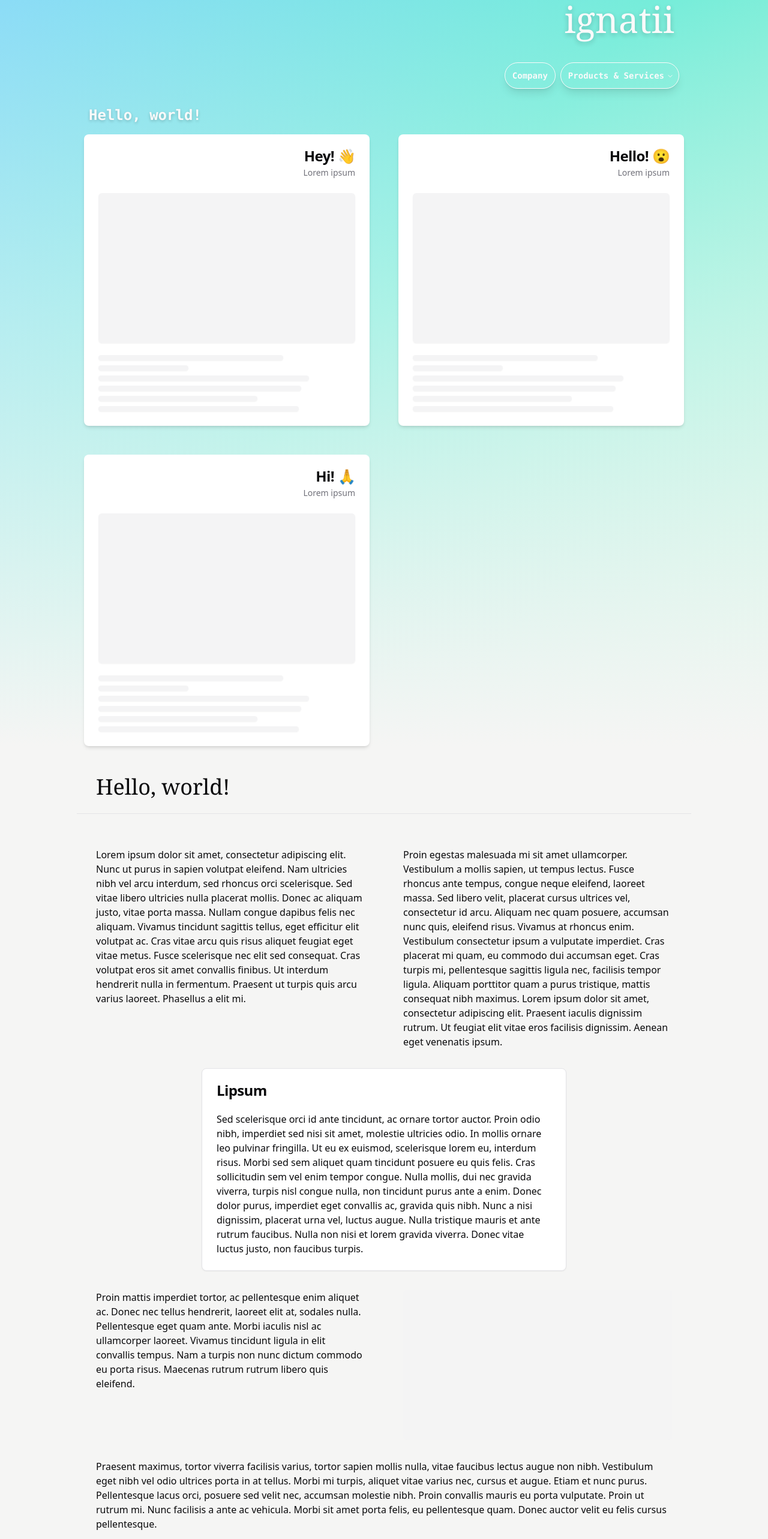
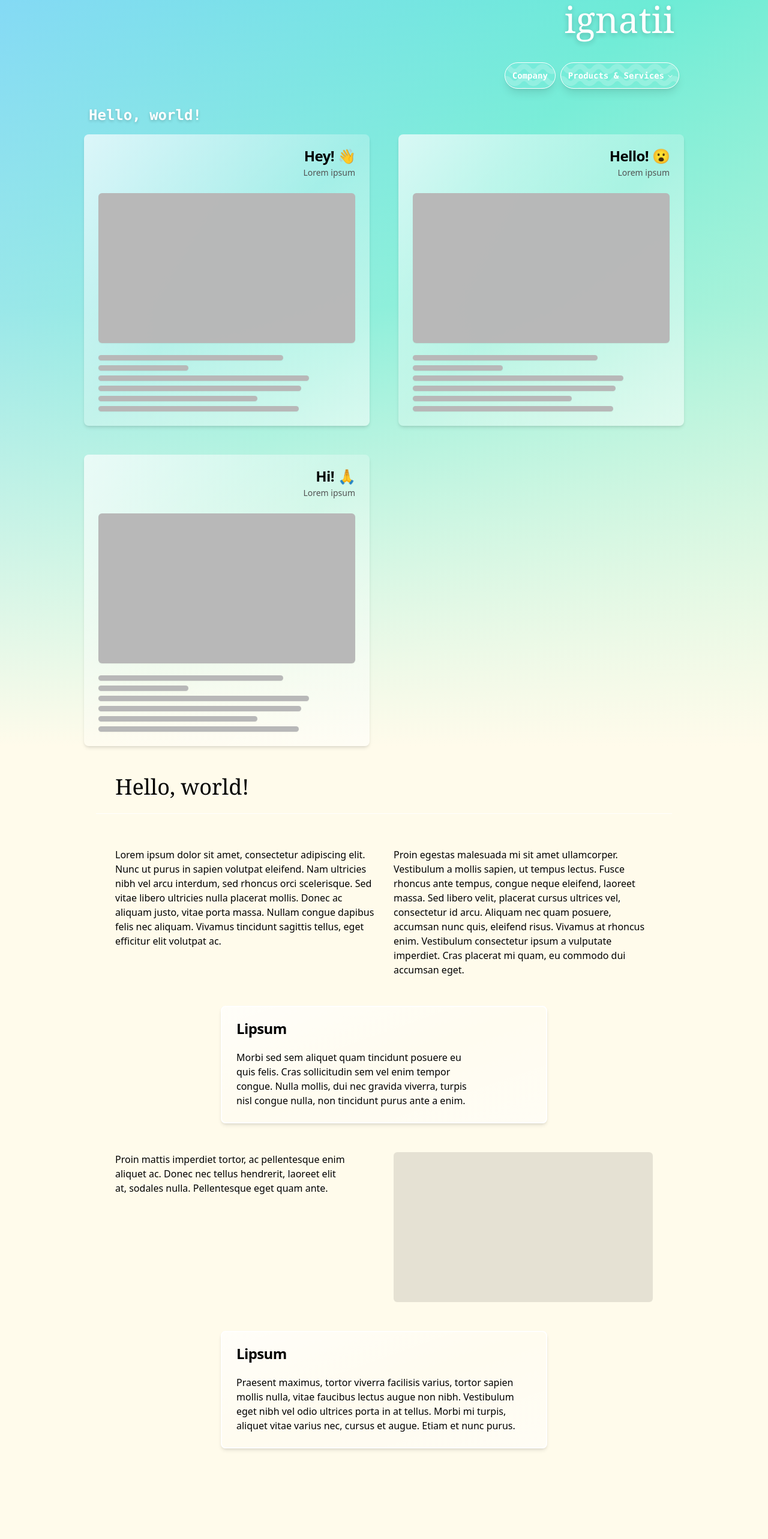
Before and after one commit to ignatii-dev/ignatii.com, a React (Vite) app: page / in a window 1280 px wide. Shown: the part 220-2786 px from the top of the page at 60% size. After the commit the page ends 2667 px from the top, so only its background shows below. Built offline with nearby package versions, Linux system fonts and the light colour scheme.

Commit message:
Restructure; restyle; add navigation menu animation

```diff
--- /dev/null
+++ b/src/components/App.tsx
@@ -0,0 +1,7 @@
+import HomePage from "@/components/HomePage"
+
+const App = () => {
+  return <HomePage />
+}
+
+export default App
--- a/src/components/App/App.tsx
+++ /dev/null
@@ -1,7 +0,0 @@
-import Home from "@/components/Home/Home"
-
-const App = () => {
-  return <Home />
-}
-
-export default App
--- a/src/components/Home/Home.tsx
+++ b/src/components/HomePage.tsx
@@ -1,5 +1,5 @@
-import Navigation from "@/components/Navigation/Navigation"
-import Title from "@/components/Title/Title"
+import HomeNavigation from "@/components/HomeNavigation"
+import HomeSiteTitle from "@/components/HomeSiteTitle"
 import {
   Card,
   CardContent,
@@ -10,16 +10,16 @@ import {
 import { Separator } from "@/components/ui/separator"
 import { Skeleton } from "@/components/ui/skeleton"
 
-const Home = () => {
+const HomePage = () => {
   return (
     <>
       <section className="relative min-h-screen pt-[38%] text-right md:px-32 md:pt-[20%] 2xl:px-96">
         <div className="absolute left-0 top-0 -z-20 block h-[calc(100vh_-_(100vh_-_100%))] w-[calc(100vw_-_(100vw_-_100%))] bg-gradient-to-br from-sky-300 via-teal-300 to-emerald-200" />
-        <div className="absolute left-0 top-0 -z-20 block h-[calc(100vh_-_(100vh_-_100%))] w-[calc(100vw_-_(100vw_-_100%))] bg-gradient-to-t from-stone-100 via-stone-50/50 to-transparent" />
-        <Title />
-        <Navigation />
+        <div className="absolute left-0 top-0 -z-20 block h-[calc(100vh_-_(100vh_-_100%))] w-[calc(100vw_-_(100vw_-_100%))] bg-gradient-to-t from-amber-50 via-amber-50/30 to-transparent" />
+        <HomeSiteTitle />
+        <HomeNavigation />
         <div>
-          <h2 className="mb-4 mt-7 pl-5 text-left font-mono text-2xl font-black text-primary-foreground [text-shadow:_0_2px_5px_rgba(0,0,0,0.2)]">
+          <h2 className="text-shadow-sm mb-4 mt-7 pl-5 text-left font-mono text-2xl font-black text-primary-foreground">
             Hello, world!
           </h2>
           <section className="grid justify-items-center gap-12 px-3 lg:grid-cols-2 2xl:grid-cols-3">
@@ -83,24 +83,19 @@ const Home = () => {
           </section>
         </div>
       </section>
-      <section className="mt-12">
+      <section className="mt-12 md:px-8 2xl:px-16">
         <article className="md:px-32 2xl:px-96">
           <h2 className="ml-8 font-serif text-4xl">Hello, world!</h2>
           <Separator className="my-6" />
-          <div className="space-y-8 p-8 font-sans">
-            <div className="grid gap-16 lg:grid-cols-2">
+          <div className="space-y-12 text-balance p-8 font-sans">
+            <div className="grid gap-8 lg:grid-cols-2">
               <p>
                 Lorem ipsum dolor sit amet, consectetur adipiscing elit. Nunc ut
                 purus in sapien volutpat eleifend. Nam ultricies nibh vel arcu
                 interdum, sed rhoncus orci scelerisque. Sed vitae libero
                 ultricies nulla placerat mollis. Donec ac aliquam justo, vitae
                 porta massa. Nullam congue dapibus felis nec aliquam. Vivamus
-                tincidunt sagittis tellus, eget efficitur elit volutpat ac. Cras
-                vitae arcu quis risus aliquet feugiat eget vitae metus. Fusce
-                scelerisque nec elit sed consequat. Cras volutpat eros sit amet
-                convallis finibus. Ut interdum hendrerit nulla in fermentum.
-                Praesent ut turpis quis arcu varius laoreet. Phasellus a elit
-                mi.
+                tincidunt sagittis tellus, eget efficitur elit volutpat ac.
               </p>
               <p>
                 Proin egestas malesuada mi sit amet ullamcorper. Vestibulum a
@@ -109,12 +104,7 @@ const Home = () => {
                 cursus ultrices vel, consectetur id arcu. Aliquam nec quam
                 posuere, accumsan nunc quis, eleifend risus. Vivamus at rhoncus
                 enim. Vestibulum consectetur ipsum a vulputate imperdiet. Cras
-                placerat mi quam, eu commodo dui accumsan eget. Cras turpis mi,
-                pellentesque sagittis ligula nec, facilisis tempor ligula.
-                Aliquam porttitor quam a purus tristique, mattis consequat nibh
-                maximus. Lorem ipsum dolor sit amet, consectetur adipiscing
-                elit. Praesent iaculis dignissim rutrum. Ut feugiat elit vitae
-                eros facilisis dignissim. Aenean eget venenatis ipsum.
+                placerat mi quam, eu commodo dui accumsan eget.
               </p>
             </div>
             <Card className="lg:mx-44">
@@ -123,43 +113,35 @@ const Home = () => {
               </CardHeader>
               <CardContent>
                 <p>
-                  Sed scelerisque orci id ante tincidunt, ac ornare tortor
-                  auctor. Proin odio nibh, imperdiet sed nisi sit amet, molestie
-                  ultricies odio. In mollis ornare leo pulvinar fringilla. Ut eu
-                  ex euismod, scelerisque lorem eu, interdum risus. Morbi sed
-                  sem aliquet quam tincidunt posuere eu quis felis. Cras
-                  sollicitudin sem vel enim tempor congue. Nulla mollis, dui nec
-                  gravida viverra, turpis nisl congue nulla, non tincidunt purus
-                  ante a enim. Donec dolor purus, imperdiet eget convallis ac,
-                  gravida quis nibh. Nunc a nisi dignissim, placerat urna vel,
-                  luctus augue. Nulla tristique mauris et ante rutrum faucibus.
-                  Nulla non nisi et lorem gravida viverra. Donec vitae luctus
-                  justo, non faucibus turpis.
+                  Morbi sed sem aliquet quam tincidunt posuere eu quis felis.
+                  Cras sollicitudin sem vel enim tempor congue. Nulla mollis,
+                  dui nec gravida viverra, turpis nisl congue nulla, non
+                  tincidunt purus ante a enim.
                 </p>
               </CardContent>
             </Card>
-            <div className="grid gap-16 lg:grid-cols-2">
+            <div className="grid gap-8 lg:grid-cols-2">
               <p>
                 Proin mattis imperdiet tortor, ac pellentesque enim aliquet ac.
                 Donec nec tellus hendrerit, laoreet elit at, sodales nulla.
-                Pellentesque eget quam ante. Morbi iaculis nisl ac ullamcorper
-                laoreet. Vivamus tincidunt ligula in elit convallis tempus. Nam
-                a turpis non nunc dictum commodo eu porta risus. Maecenas rutrum
-                rutrum libero quis eleifend.
+                Pellentesque eget quam ante.
               </p>
-              <Skeleton className="h-[250px] w-full p-16" />
+              <Skeleton className="h-[250px] w-full bg-primary/10 p-16" />
             </div>
-            <p>
-              Praesent maximus, tortor viverra facilisis varius, tortor sapien
-              mollis nulla, vitae faucibus lectus augue non nibh. Vestibulum
-              eget nibh vel odio ultrices porta in at tellus. Morbi mi turpis,
-              aliquet vitae varius nec, cursus et augue. Etiam et nunc purus.
-              Pellentesque lacus orci, posuere sed velit nec, accumsan molestie
-              nibh. Proin convallis mauris eu porta vulputate. Proin ut rutrum
-              mi. Nunc facilisis a ante ac vehicula. Morbi sit amet porta felis,
-              eu pellentesque quam. Donec auctor velit eu felis cursus
-              pellentesque.
-            </p>
+            <Card className="lg:mx-44">
+              <CardHeader>
+                <CardTitle>Lipsum</CardTitle>
+              </CardHeader>
+              <CardContent>
+                <p>
+                  Praesent maximus, tortor viverra facilisis varius, tortor
+                  sapien mollis nulla, vitae faucibus lectus augue non nibh.
+                  Vestibulum eget nibh vel odio ultrices porta in at tellus.
+                  Morbi mi turpis, aliquet vitae varius nec, cursus et augue.
+                  Etiam et nunc purus.
+                </p>
+              </CardContent>
+            </Card>
           </div>
         </article>
       </section>
@@ -167,4 +149,4 @@ const Home = () => {
   )
 }
 
-export default Home
+export default HomePage
--- /dev/null
+++ b/src/components/HomeSiteTitle.tsx
@@ -0,0 +1,9 @@
+const HomeSiteTitle = () => {
+  return (
+    <h1 className="text-shadow relative translate-y-[-50%] pb-2 pr-7 font-serif text-6xl text-primary-foreground">
+      ignatii
+    </h1>
+  )
+}
+
+export default HomeSiteTitle
--- a/src/components/ui/card.tsx
+++ b/src/components/ui/card.tsx
@@ -9,7 +9,7 @@ const Card = React.forwardRef<
   <div
     ref={ref}
     className={cn(
-      "rounded-lg border bg-card text-card-foreground shadow-sm",
+      "relative rounded-lg border-2 border-card bg-gradient-to-tl from-card/50 via-card/25 to-card/70 text-card-foreground shadow-md",
       className
     )}
     {...props}
--- a/src/components/ui/navigation-menu.tsx
+++ b/src/components/ui/navigation-menu.tsx
@@ -41,7 +41,7 @@ NavigationMenuList.displayName = NavigationMenuPrimitive.List.displayName
 const NavigationMenuItem = NavigationMenuPrimitive.Item
 
 const navigationMenuTriggerStyle = cva(
-  "inline-flex h-11 w-max items-center justify-center rounded-full border-[1px] border-primary-foreground px-3 font-mono text-sm font-semibold text-primary-foreground shadow-lg transition-colors hover:bg-primary-foreground hover:text-foreground focus:bg-primary-foreground focus:text-foreground focus:outline-none disabled:pointer-events-none disabled:opacity-45 data-[active]:bg-primary-foreground data-[state=open]:bg-primary-foreground data-[active]:text-foreground data-[state=open]:text-foreground"
+  "bg-striped inline-flex h-11 w-max items-center justify-center rounded-full border-[1px] border-primary-foreground px-3 font-mono text-sm font-bold text-primary-foreground shadow-lg transition-colors hover:text-primary focus:text-primary focus:outline-none disabled:pointer-events-none disabled:opacity-45 data-[active]:text-foreground data-[active]:text-primary data-[state=open]:text-primary"
 )
 
 const NavigationMenuTrigger = React.forwardRef<
@@ -55,7 +55,7 @@ const NavigationMenuTrigger = React.forwardRef<
   >
     {children}{" "}
     <ChevronDown
-      className="relative left-1 top-[1px] h-3 w-3 text-primary-foreground transition duration-200 group-hover/trigger:text-foreground group-focus/trigger:text-foreground group-data-[state=open]/trigger:rotate-180 group-data-[state=open]/trigger:text-primary"
+      className="relative left-1 top-[1px] h-3 w-3 text-primary-foreground transition duration-200 group-data-[state=open]/trigger:rotate-180"
       aria-hidden="true"
     />
   </NavigationMenuPrimitive.Trigger>
--- a/src/index.css
+++ b/src/index.css
@@ -6,35 +6,35 @@
 
 @layer base {
   :root {
-    --background: 60 4.8% 95.9%;
-    --foreground: 240 10% 3.9%;
+    --background: theme(colors.amber.50);
+    --foreground: 0 0% 0%;
 
     --card: 0 0% 100%;
-    --card-foreground: 240 10% 3.9%;
+    --card-foreground: 0 0% 0%;
 
     --popover: 0 0% 100%;
-    --popover-foreground: 240 10% 3.9%;
+    --popover-foreground: 0 0% 0%;
 
-    --primary: 240 5.9% 10%;
-    --primary-foreground: 0 0% 98%;
+    --primary: 0 0% 0%;
+    --primary-foreground: 0 0% 100%;
 
-    --secondary: 240 4.8% 95.9%;
-    --secondary-foreground: 240 5.9% 10%;
+    --secondary: 0 0% 100%;
+    --secondary-foreground: 0 0% 0%;
 
-    --muted: 240 4.8% 95.9%;
-    --muted-foreground: 240 3.8% 46.1%;
+    --muted: 0 0% 72%;
+    --muted-foreground: 0 0% 32%;
 
-    --accent: 240 4.8% 95.9%;
-    --accent-foreground: 240 5.9% 10%;
+    --accent: 0 0% 100%;
+    --accent-foreground: 0 0% 0%;
 
     --destructive: 0 84.2% 60.2%;
-    --destructive-foreground: 0 0% 98%;
+    --destructive-foreground: 0 0% 72%;
 
-    --border: 240 5.9% 90%;
+    --border: 0 0% 100%;
 
-    --input: 240 5.9% 90%;
+    --input: 0 0% 100%;
 
-    --ring: 240 10% 3.9%;
+    --ring: 0 0% 0%;
 
     --chart-1: 12 76% 61%;
     --chart-2: 173 58% 39%;
@@ -87,13 +87,43 @@
     @apply border-border;
   }
   body {
-    background-color: theme(colors.background);
+    background-color: var(--background);
     color: theme(colors.foreground);
   }
 }
 
 @layer utilities {
   .bg-striped {
-    background: fixed url("assets/bg-strip-pattern.svg") center/500px repeat;
+    position: relative;
+    overflow: hidden;
+
+    &::before {
+      content: "";
+
+      position: absolute;
+      z-index: -1;
+
+      width: 100%;
+      height: 100%;
+
+      background: url("assets/stripe-pattern.svg");
+
+      @apply transition-all;
+    }
+
+    &:hover,
+    &:focus,
+    &[data-active],
+    &[data-state="open"] {
+      color: theme(colors.primary.DEFAULT);
+    }
+  }
+
+  .text-shadow {
+    text-shadow: 0 3px 8px rgba(0, 0, 0, 0.2);
+  }
+
+  .text-shadow-sm {
+    text-shadow: 0 2px 5px rgba(0, 0, 0, 0.2);
   }
 }
--- a/src/index.tsx
+++ b/src/index.tsx
@@ -3,7 +3,7 @@ import { createRoot } from "react-dom/client"
 
 import "@/index.css"
 
-import App from "@/components/App/App"
+import App from "@/components/App"
 
 // Start
 createRoot(document.getElementById("root")!).render(
--- a/vite.config.ts
+++ b/vite.config.ts
@@ -15,4 +15,7 @@ export default defineConfig({
     },
   },
   root: path.resolve(__dirname, "./src"),
+  server: {
+    host: "0.0.0.0",
+  },
 })
```
Also changed, not shown: src/components/Title/Title.tsx (deleted, +0 -9 lines), src/assets/bg-stripe-pattern.svg (deleted), src/assets/stripe-pattern.svg (added), src/components/HomeNavigation.tsx (renamed from src/components/Navigation/Navigation.tsx).
